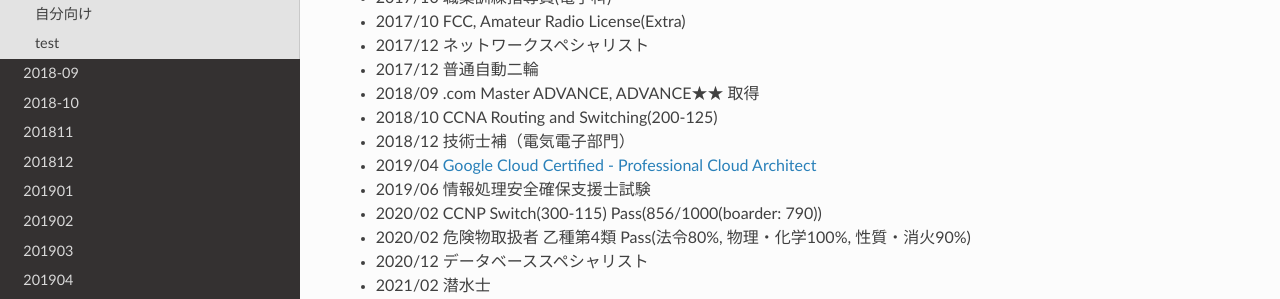
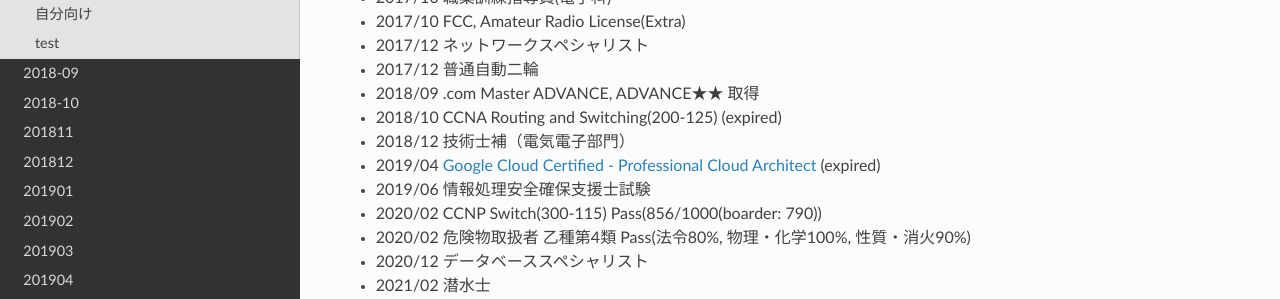
Before and after one commit to jp7fkf/JP7FKF-Warehouse, a Sphinx documentation site: the page built from source/profile.md, in a window 1280 px wide and 900 px high, scrolled down 982 px. Shown: the part 150-449 px from the top of the window. Built offline with Sphinx 7.4.7 and the Read the Docs theme 2.0.0, drawn with Linux system fonts in a browser that asks for light colours.

Commit message:
2023-09-28 00:54:16 JST

```diff
--- a/source/_static/html/index.html
+++ b/source/_static/html/index.html
@@ -90,11 +90,11 @@
 <li>2017/12  ネットワークスペシャリスト</li>
 <li>2017/12  普通自動二輪</li>
 <li>2018/09  .com Master ADVANCE, ADVANCE★★ 取得</li>
-<li>2018/10  CCNA Routing and Switching(200-125)</li>
+<li>2018/10  CCNA Routing and Switching(200-125) (expired)</li>
 <li>2018/12  技術士補（電気電子部門）</li>
-<li>2019/04  <a class="reference external" href="https://www.credential.net/2tb0by0q">Google Cloud Certified - Professional Cloud Architect</a></li>
+<li>2019/04  <a class="reference external" href="https://www.credential.net/2tb0by0q">Google Cloud Certified - Professional Cloud Architect</a> (expired)</li>
 <li>2019/06  情報処理安全確保支援士試験</li>
-<li>2019/10  情報処理安全確保支援士登録 <a href="https://riss.ipa.go.jp/r?r=019204">#019204</a></li>
+<li>2019/10  情報処理安全確保支援士登録 <a href="https://riss.ipa.go.jp/r?r=019204">#019204</a> (voluntary revoked)</li>
 <li>2020/02  CCNP Switch(300-115) Pass(856/1000(boarder: 790))</li>
 <li>2020/02  危険物取扱者 乙種第4類 Pass(法令80%, 物理・化学100%, 性質・消火90%)
 <li>2020/04  危険物取扱者 乙種第4類 免状交付
--- a/source/profile.md
+++ b/source/profile.md
@@ -41,9 +41,9 @@
   - 2017/12  ネットワークスペシャリスト
   - 2017/12  普通自動二輪
   - 2018/09  .com Master ADVANCE, ADVANCE★★ 取得
-  - 2018/10  CCNA Routing and Switching(200-125)
+  - 2018/10  CCNA Routing and Switching(200-125) (expired)
   - 2018/12  技術士補（電気電子部門）
-  - 2019/04  [Google Cloud Certified - Professional Cloud Architect](https://www.credential.net/2tb0by0q)
+  - 2019/04  [Google Cloud Certified - Professional Cloud Architect](https://www.credential.net/2tb0by0q) (expired)
   - 2019/06  情報処理安全確保支援士試験
   - 2020/02  CCNP Switch(300-115) Pass(856/1000(boarder: 790))
   - 2020/02  危険物取扱者 乙種第4類 Pass(法令80%, 物理・化学100%, 性質・消火90%)
```
